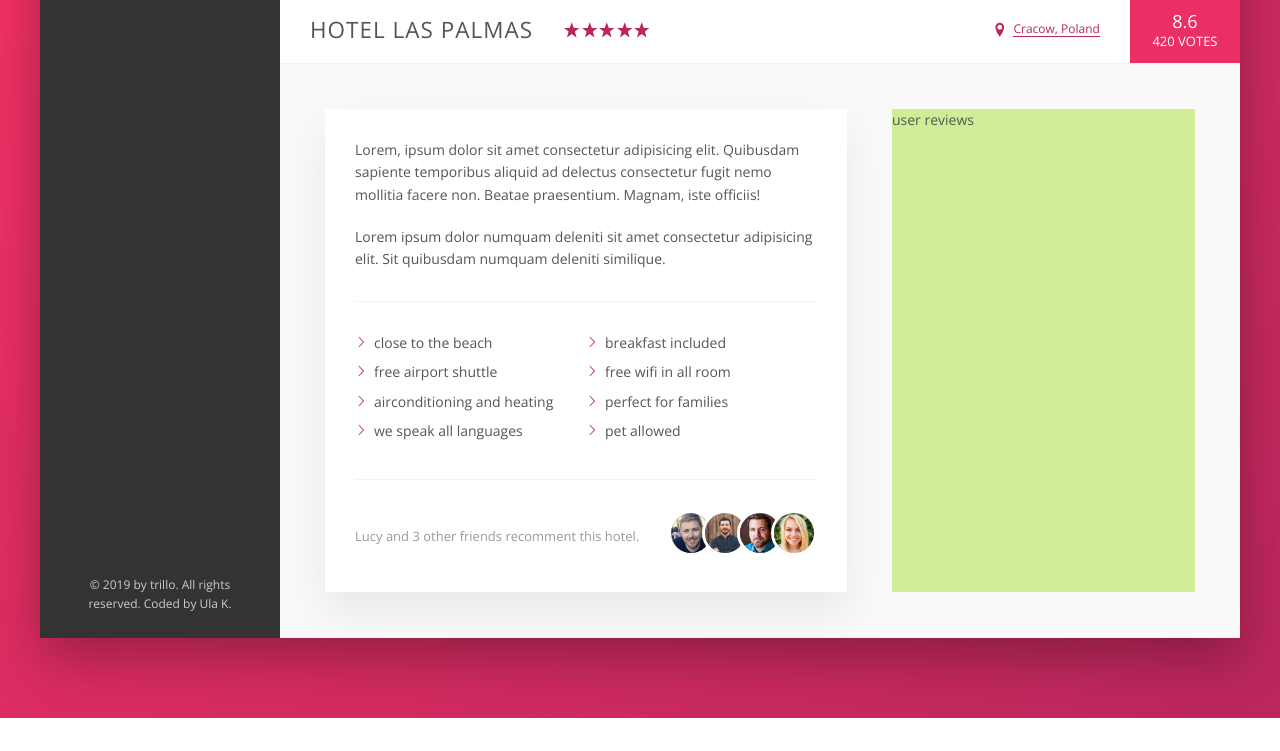
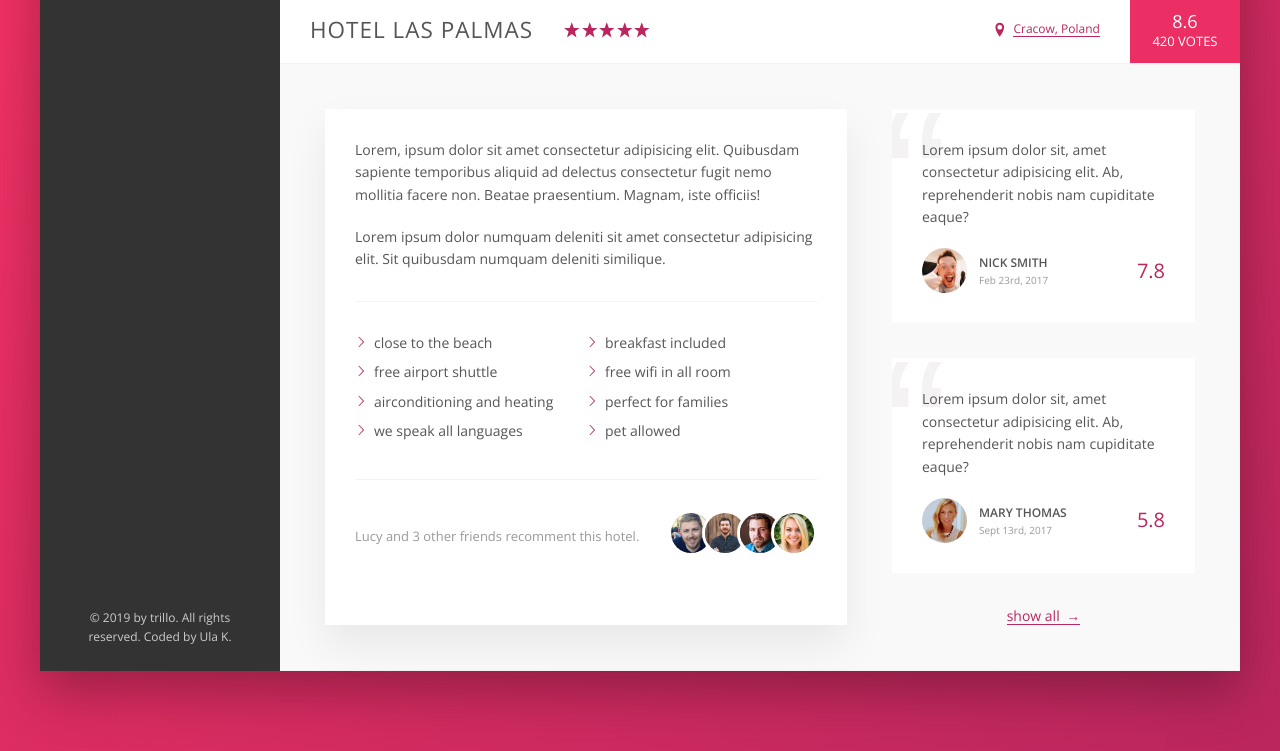
Before and after one commit to UlaKrawczyk/trillo, a website: page src/content/index.html in a window 1280 px wide. Shown: the part 529-1280 px from the top of the page. Before the commit the page ends 1247 px from the top, so only its background shows below. Drawn offline with nearby package versions, Linux system fonts and the light colour scheme; files that its build step writes are made by us from their sources; files whose address does not match are found by name.

Commit message:
feat: hotel-view -> details -> user-reviews

```diff
--- a/src/content/index.html
+++ b/src/content/index.html
@@ -170,8 +170,36 @@
               </div>
             </div>
           </div>
+
           <div class="user-reviews">
-            user reviews
+
+            <figure class="review">
+              <blockquote class="review__text">Lorem ipsum dolor sit, amet consectetur adipisicing elit. Ab,
+                reprehenderit nobis nam cupiditate eaque?</blockquote>
+              <figcaption class="review__user">
+                <img src="assets/img/user-1.jpg" alt="user 1" class="review__photo">
+                <div class="review__user-box">
+                  <p class="review__user-name">Nick Smith</p>
+                  <p class="review__user-date">Feb 23rd, 2017</p>
+                </div>
+                <div class="review__rating">7.8</div>
+              </figcaption>
+            </figure>
+
+            <figure class="review">
+              <blockquote class="review__text">Lorem ipsum dolor sit, amet consectetur adipisicing elit. Ab,
+                reprehenderit nobis nam cupiditate eaque?</blockquote>
+              <figcaption class="review__user">
+                <img src="assets/img/user-2.jpg" alt="user 2" class="review__photo">
+                <div class="review__user-box">
+                  <p class="review__user-name">Mary Thomas</p>
+                  <p class="review__user-date">Sept 13rd, 2017</p>
+                </div>
+                <div class="review__rating">5.8</div>
+              </figcaption>
+            </figure>
+
+            <button class="btn-inline">show all <span>&rarr;</span></button>
           </div>
         </div>
 
--- a/src/scss/base/_layout.scss
+++ b/src/scss/base/_layout.scss
@@ -52,5 +52,8 @@
 
 .user-reviews {
   flex: 1;
-  background-color: rgb(209, 238, 151);
+
+  display: flex;
+  flex-direction: column;
+  align-items: center;
 }
--- a/src/scss/components/_hotel-view.scss
+++ b/src/scss/components/_hotel-view.scss
@@ -77,8 +77,17 @@
   cursor: pointer;
   transition: 0.2s;
   backface-visibility: hidden;
+
+  & span {
+    margin-left: 3px;
+    transition: margin-left 0.2s;
+  }
   &:hover {
     color: var(--color-grey-dark-1);
+
+    span {
+      margin-left: 8px;
+    }
   }
   &:focus {
     outline: none;
@@ -137,3 +146,58 @@
     }
   }
 }
+
+//*hotel-view --> user-reviews
+
+.review {
+  background-color: #fff;
+  box-shadow: var(--line);
+  padding: 3rem;
+  margin-bottom: 3.5rem;
+  position: relative;
+  overflow: hidden;
+
+  &::before {
+    content: "\201C";
+    position: absolute;
+    top: -2.7rem;
+    left: -1rem;
+    font-size: 20rem;
+    color: var(--color-grey-light-2);
+    font-family: sans-serif;
+    line-height: 1;
+    z-index: 1;
+  }
+
+  &__text {
+    margin-bottom: 2rem;
+    position: relative;
+    z-index: 10;
+  }
+  &__user {
+    display: flex;
+    align-items: center;
+  }
+  &__photo {
+    width: 4.5rem;
+    height: 4.5rem;
+    border-radius: 50%;
+    margin-right: 1.2rem;
+  }
+  &__user-box {
+    margin-right: auto;
+  }
+  &__user-name {
+    font-size: 1.2rem;
+    font-weight: 700;
+    text-transform: uppercase;
+  }
+  &__user-date {
+    font-size: 1rem;
+    color: var(--color-grey-dark-3);
+  }
+  &__rating {
+    font-size: 2rem;
+    color: var(--color-primary-dark);
+  }
+}
```
